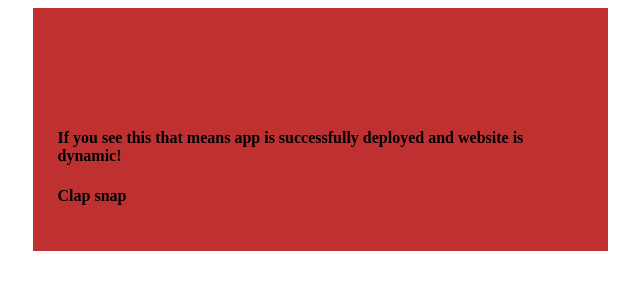
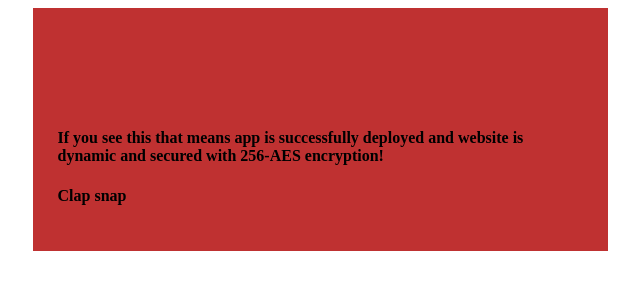
Before and after one commit to inigmati/cv_builder, a website: page public/index.html in a window 1280 px wide. Shown: the whole page, without its empty margins (320-960 px from the left). Drawn offline with Linux system fonts and the light colour scheme.

Commit message:
dynamic notic

```diff
--- a/public/index.html
+++ b/public/index.html
@@ -7,7 +7,7 @@
 
     <body class = "bgc">
         <div class="yello">
-            <h4>If you see this that means app is successfully deployed and website is dynamic!</h4>
+            <h4>If you see this that means app is successfully deployed and website is dynamic and secured with 256-AES encryption!</h4>
             <h4>Clap snap</h4>
 	</div>
     </body>
```
